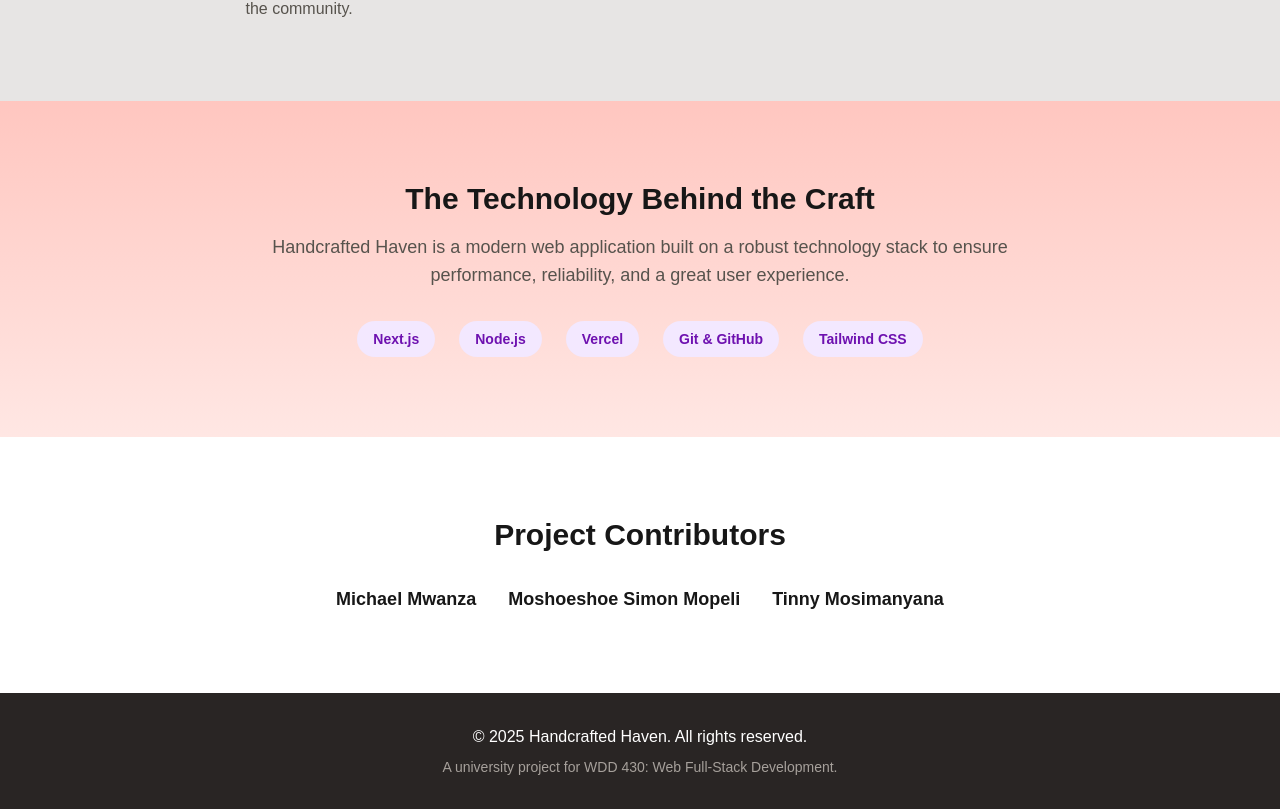
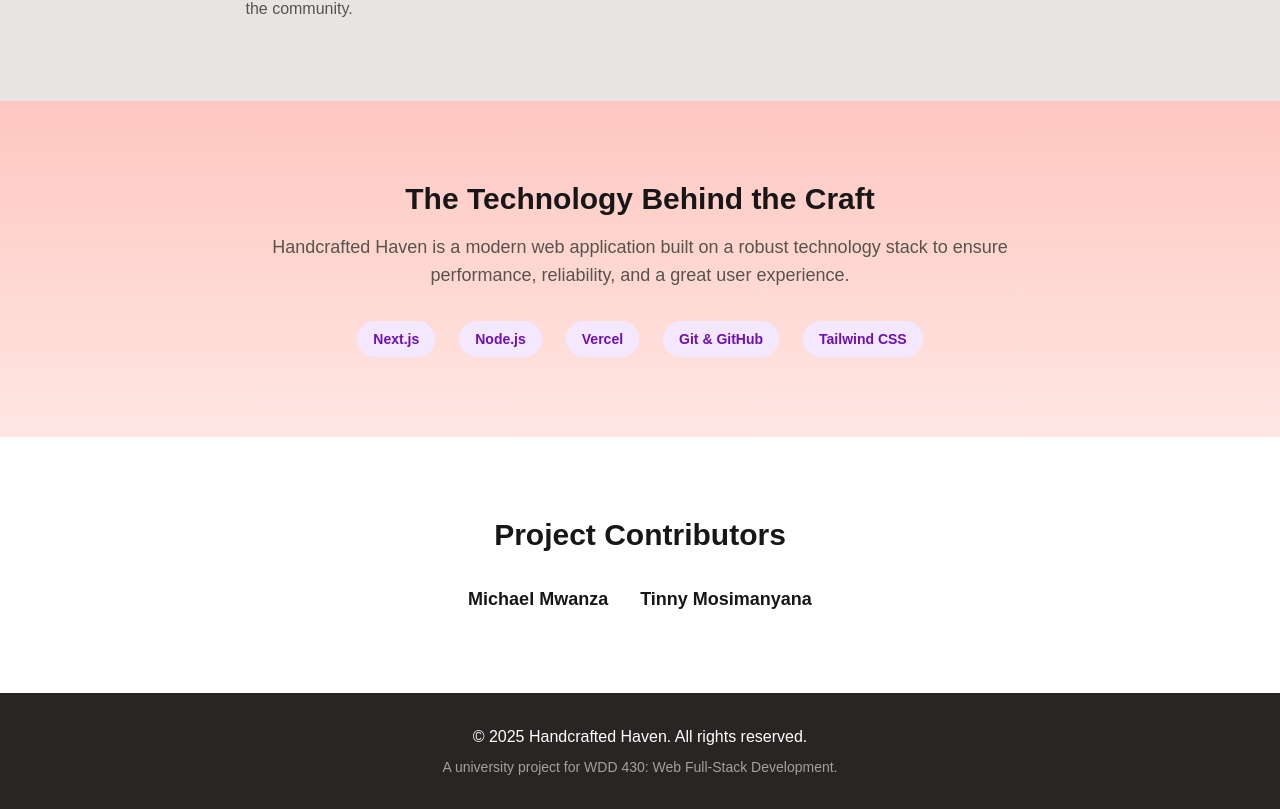
Before and after one commit to Mikelesnr/handcrafted-haven, a Next.js app in the folder handcrafted-heaven-frontend/: page /about in a window 1280 px wide. Shown: the part 1231-2040 px from the top of the page. Built offline with nearby package versions, Linux system fonts and the light colour scheme; no server answers.

Commit message:
about contributers edit

```diff
--- a/handcrafted-heaven-frontend/app/about/page.tsx
+++ b/handcrafted-heaven-frontend/app/about/page.tsx
@@ -9,7 +9,7 @@ export default function AboutPage() {
       const handleClick = (e: Event) => {
         e.preventDefault();
         const href = (e.currentTarget as HTMLAnchorElement).getAttribute(
-          "href"
+          "href",
         );
         if (href) {
           document.querySelector(href)?.scrollIntoView({
@@ -164,7 +164,6 @@ export default function AboutPage() {
           <h3 className="text-3xl font-bold mb-8">Project Contributors</h3>
           <div className="flex flex-col md:flex-row justify-center items-center gap-8">
             <div className="font-semibold text-lg">Michael Mwanza</div>
-            <div className="font-semibold text-lg">Moshoeshoe Simon Mopeli</div>
             <div className="font-semibold text-lg">Tinny Mosimanyana</div>
           </div>
         </div>
```
